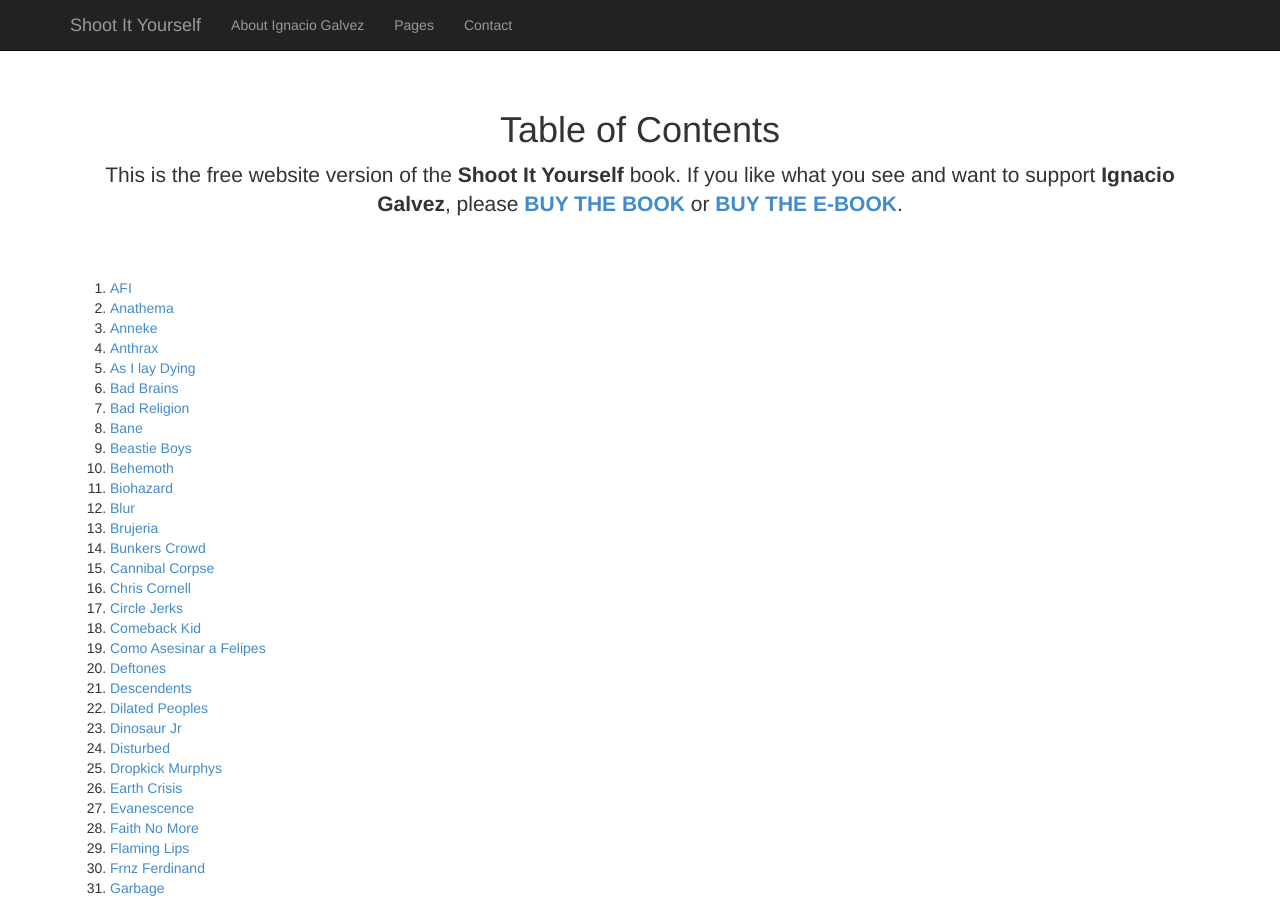
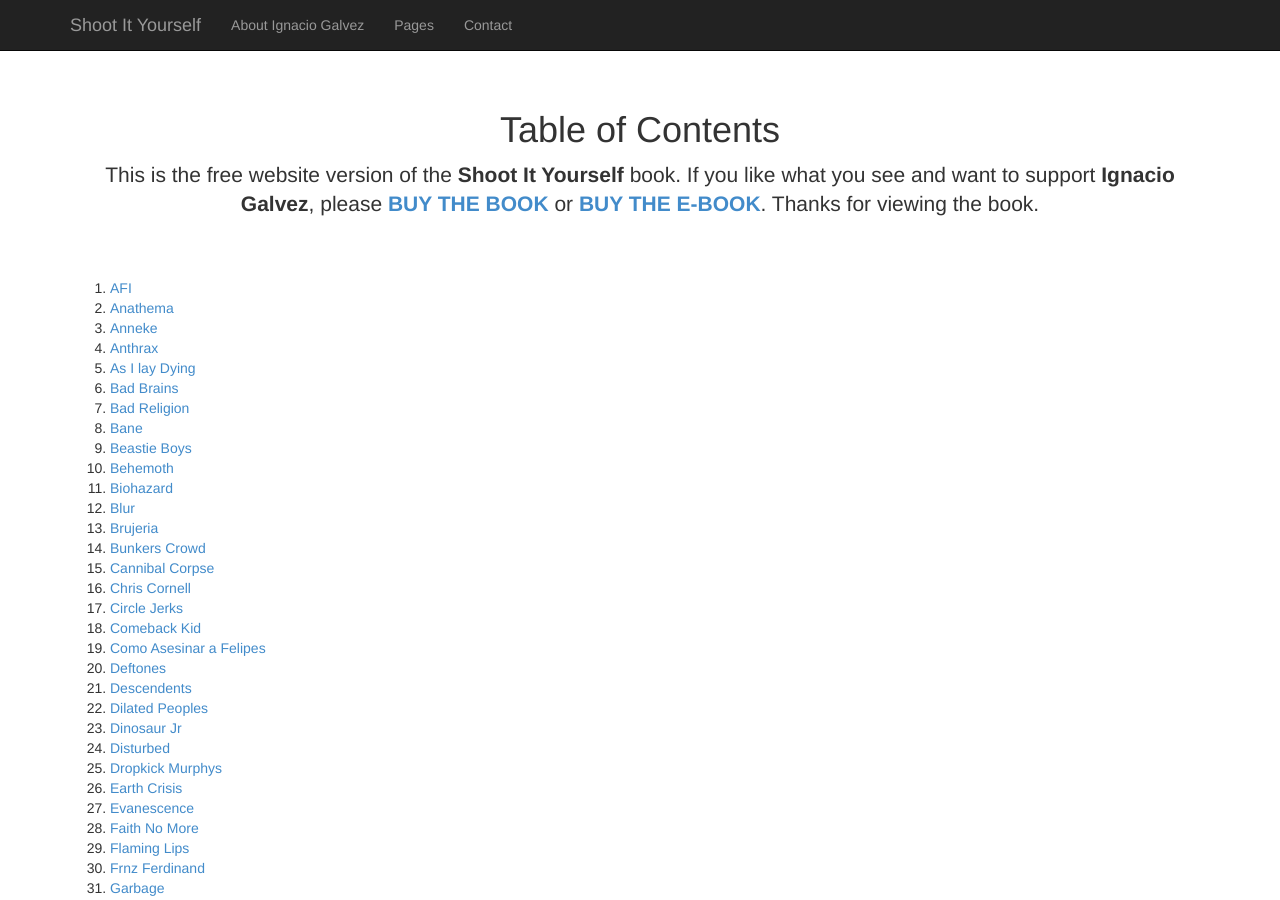
Before and after one commit to Farmhouse/fhp1-shoot-it-yourself, a Jekyll site: the page built from pages/index.md, in a window 1280 px wide and 900 px high. Built offline with Jekyll 4.4.1, drawn with Linux system fonts in a browser that asks for light colours; nearby versions of some CDN libraries.

Commit message:
added buy the book messaging on TOC

```diff
--- a/pages/index.md
+++ b/pages/index.md
@@ -11,6 +11,7 @@
     please
     <strong><a href="{{ site.purchase_print_url }}">BUY THE BOOK</a></strong> or
     <strong><a href="{{ site.purchase_ebook_url }}">BUY THE E-BOOK</a></strong>.
+    Thanks for viewing the book.
   </p>
 </div>
 
```
